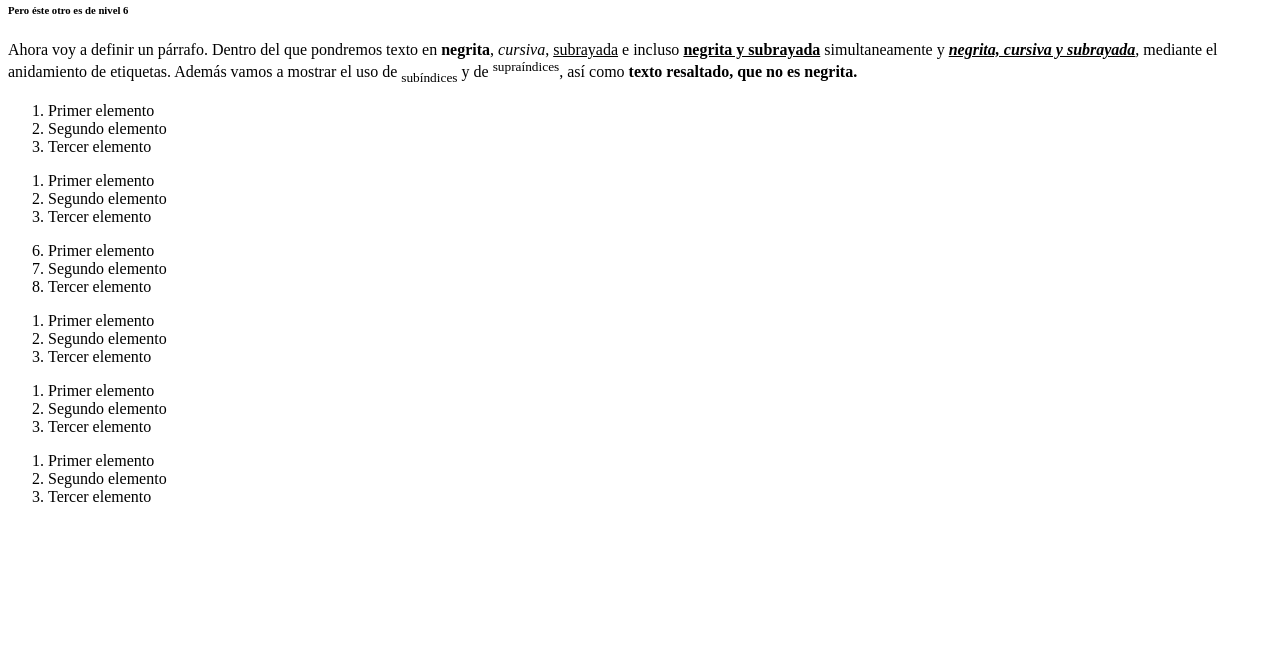
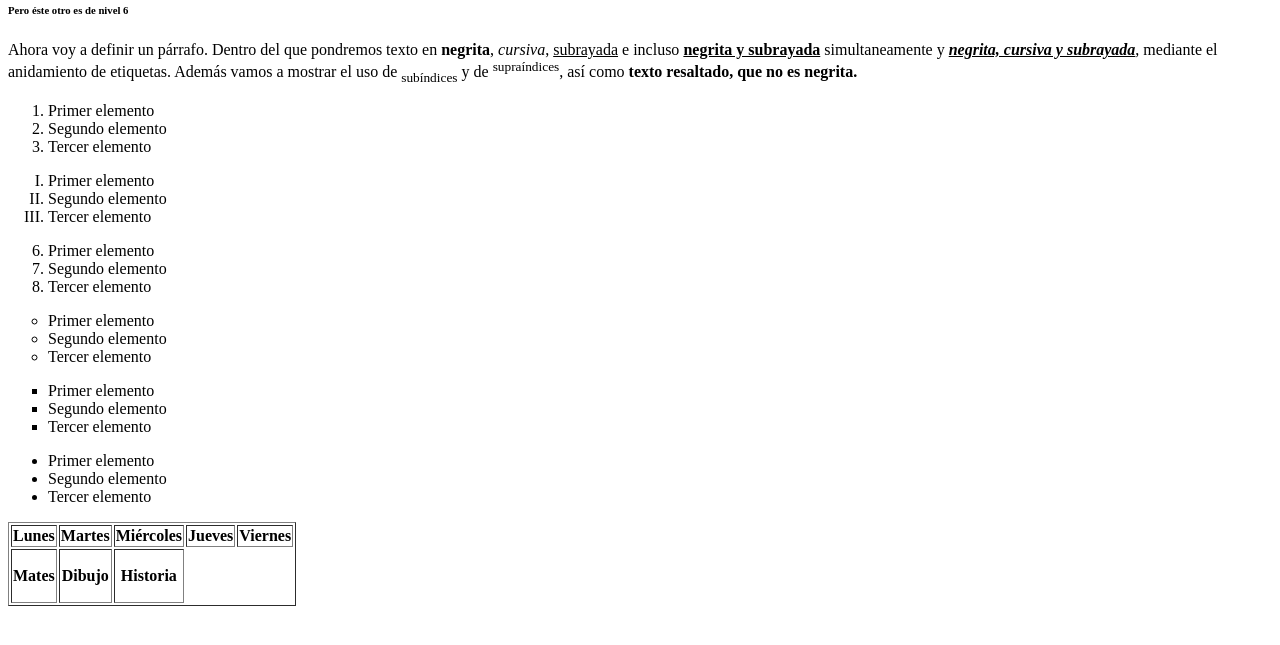
Before and after one commit to adaatidev/adaatidev.github.io, a plain HTML site: page ejemplos.html in a window 1280 px wide. Shown: the part 79-724 px from the top of the page. Drawn offline with Linux system fonts and the light colour scheme.

Commit message:
Update ejemplos.html

```diff
--- a/ejemplos.html
+++ b/ejemplos.html
@@ -19,7 +19,7 @@
   <li>Tercer elemento</li>
   </ol>
 
-  <ol type=I">
+  <ol type="I">
   <li>Primer elemento</li>
   <li>Segundo elemento</li>
   <li>Tercer elemento</li>
@@ -31,22 +31,39 @@
   <li>Tercer elemento</li>
   </ol>
 
-  <ol type=circle>
+  <ul type="circle">
   <li>Primer elemento</li>
   <li>Segundo elemento</li>
   <li>Tercer elemento</li>
-  </ol>
+  </ul>
 
-  <ol type=square>
+  <ul type="square">
   <li>Primer elemento</li>
   <li>Segundo elemento</li>
   <li>Tercer elemento</li>
-  </ol>
+  </ul>
 
-  <ol type=disc>
+  <ul type="disc">
   <li>Primer elemento</li>
   <li>Segundo elemento</li>
   <li>Tercer elemento</li>
-  </ol>
+  </ul>
+
+  <table border="1">
+    <tr>
+      <th>Lunes</th>
+      <th>Martes</th>
+      <th>Miércoles</th>
+      <th>Jueves</th>
+      <th>Viernes</th>
+    </tr>
+    <tr>
+      <th>Mates</th>
+      <th><p>Dibujo</p></th>
+      <th>Historia</th>
+    </tr>
+
+  </table>
+
 </body>
 </html>
```
